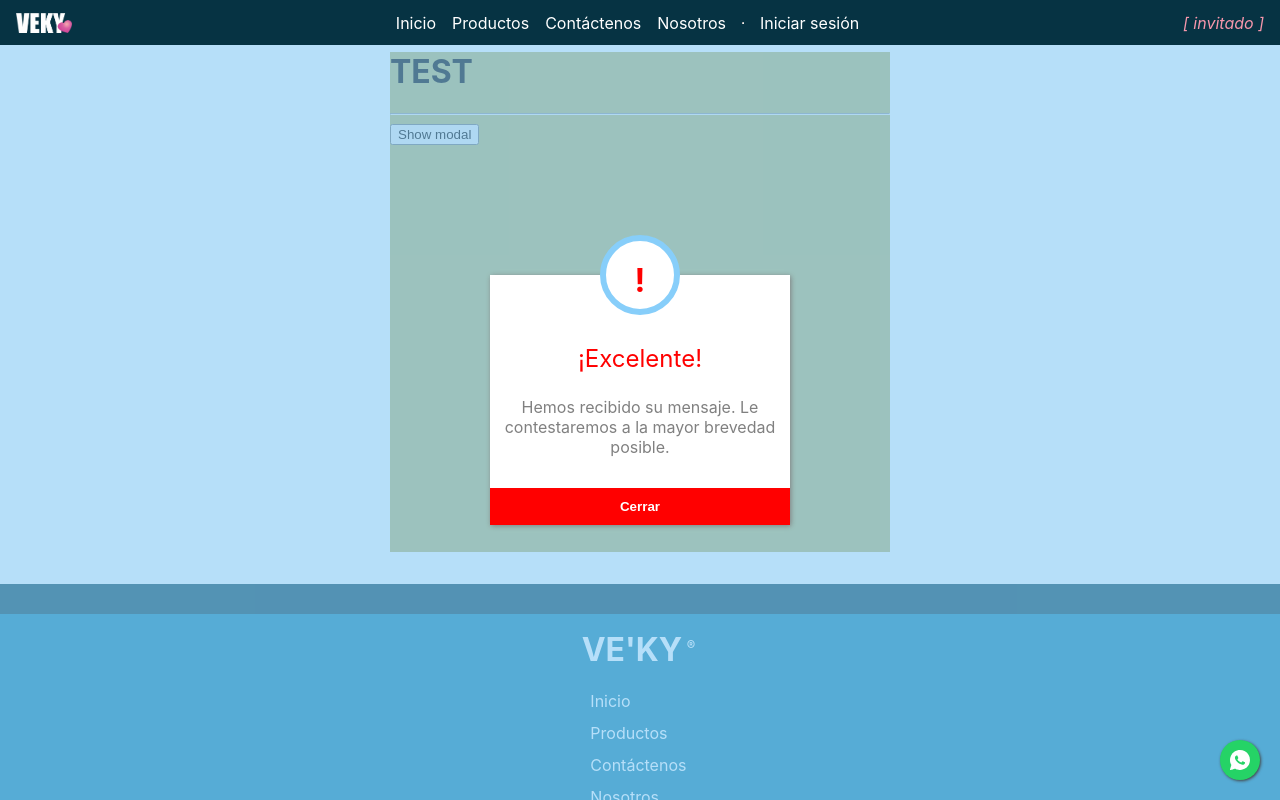
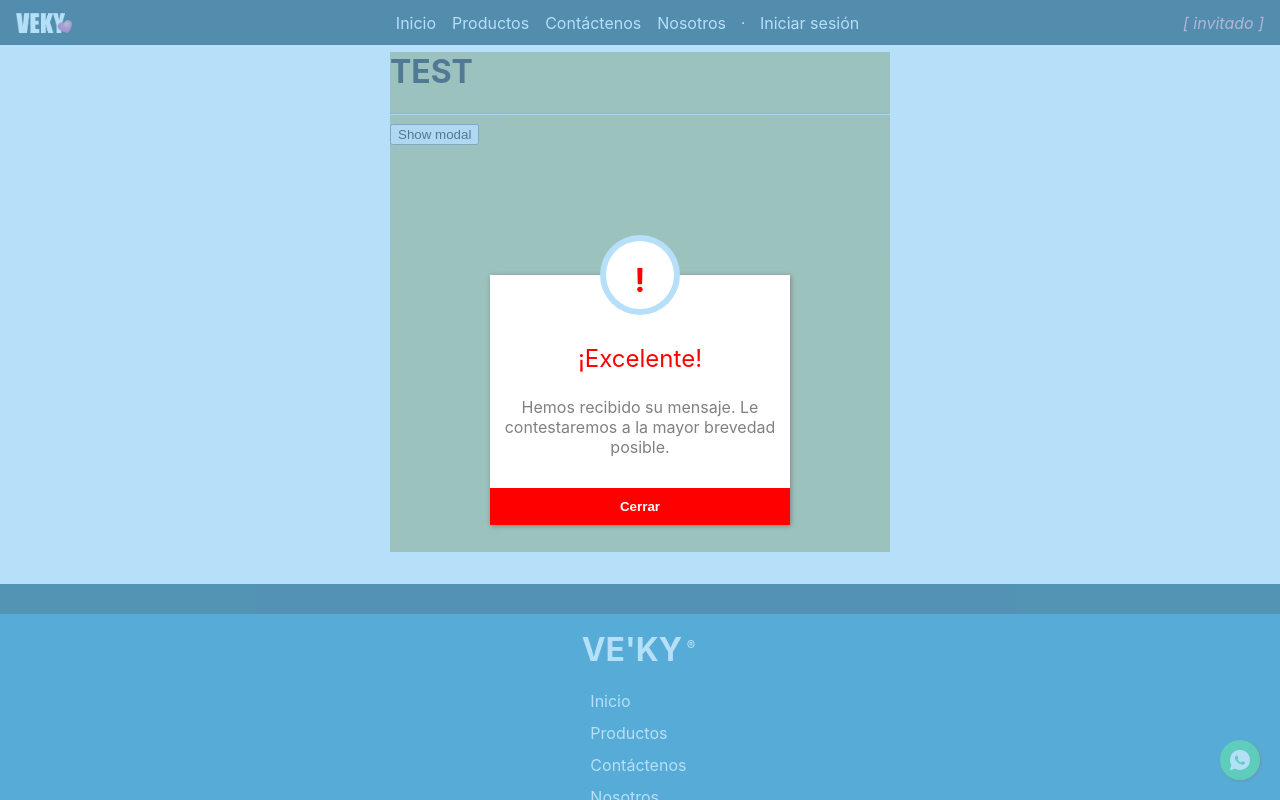
Before and after one commit to zeniff81/veky, a React (Create React App) app: page /#/test in a window 1280 px wide. Shown: the top 800 px of the page. Built offline with nearby package versions, Linux system fonts and the light colour scheme.

Commit message:
modal teaks

```diff
--- a/src/components/Modal.js
+++ b/src/components/Modal.js
@@ -1,4 +1,4 @@
-import React, { useEffect, useState } from "react";
+import React, { useState } from "react";
 import reactDom from "react-dom";
 
 function Modal({ children, title, isOpen, setIsOpen }) {
--- a/src/pages/home/ContactEmail.js
+++ b/src/pages/home/ContactEmail.js
@@ -7,10 +7,10 @@ function ContactEmail() {
   const [enableSendButton, setEnableSendButton] = useState(false);
   const [modalIsOpen, setModalIsOpen] = useState(false);
   const [emailData, setEmailData] = useState({
-    name: "moreno",
-    phone: "8098098098",
-    email: "moreno@gmail.com",
-    message: "Gracias por sus servicios"
+    name: "",
+    phone: "",
+    email: "",
+    message: ""
   });
 
   useEffect(() => {
--- a/src/sass/3-components/_modal.scss
+++ b/src/sass/3-components/_modal.scss
@@ -6,6 +6,7 @@
   height: 100vh;
   width: 100vw;
   transition: 400ms;
+  z-index: 100;
 }
 
 .modal {
@@ -26,8 +27,7 @@
       @extend .flex-center-all;
       background: white;
       border-radius: 50%;
-
-      border: 6px solid lightskyblue;
+      border: 6px solid rgba(134, 202, 245, 0.6);
       color: red;
       font-size: 2rem;
       font-weight: bold;
--- a/src/sass/main.css
+++ b/src/sass/main.css
@@ -981,6 +981,7 @@
   height: 100vh;
   width: 100vw;
   transition: 400ms;
+  z-index: 100;
 }
 
 .modal {
@@ -1001,7 +1002,7 @@
 .modal .modal-container .header {
   background: white;
   border-radius: 50%;
-  border: 6px solid lightskyblue;
+  border: 6px solid rgba(134, 202, 245, 0.6);
   color: red;
   font-size: 2rem;
   font-weight: bold;
```
